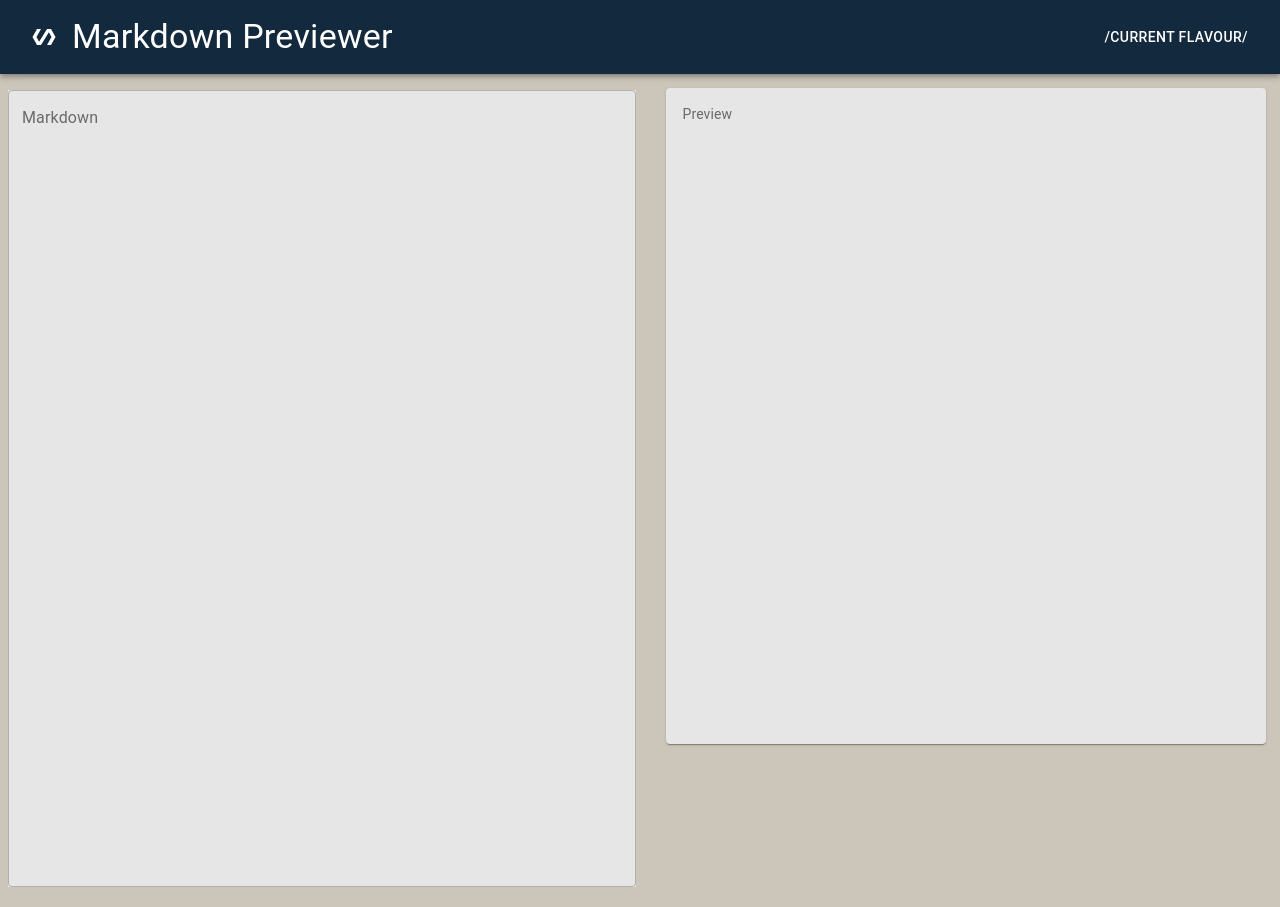
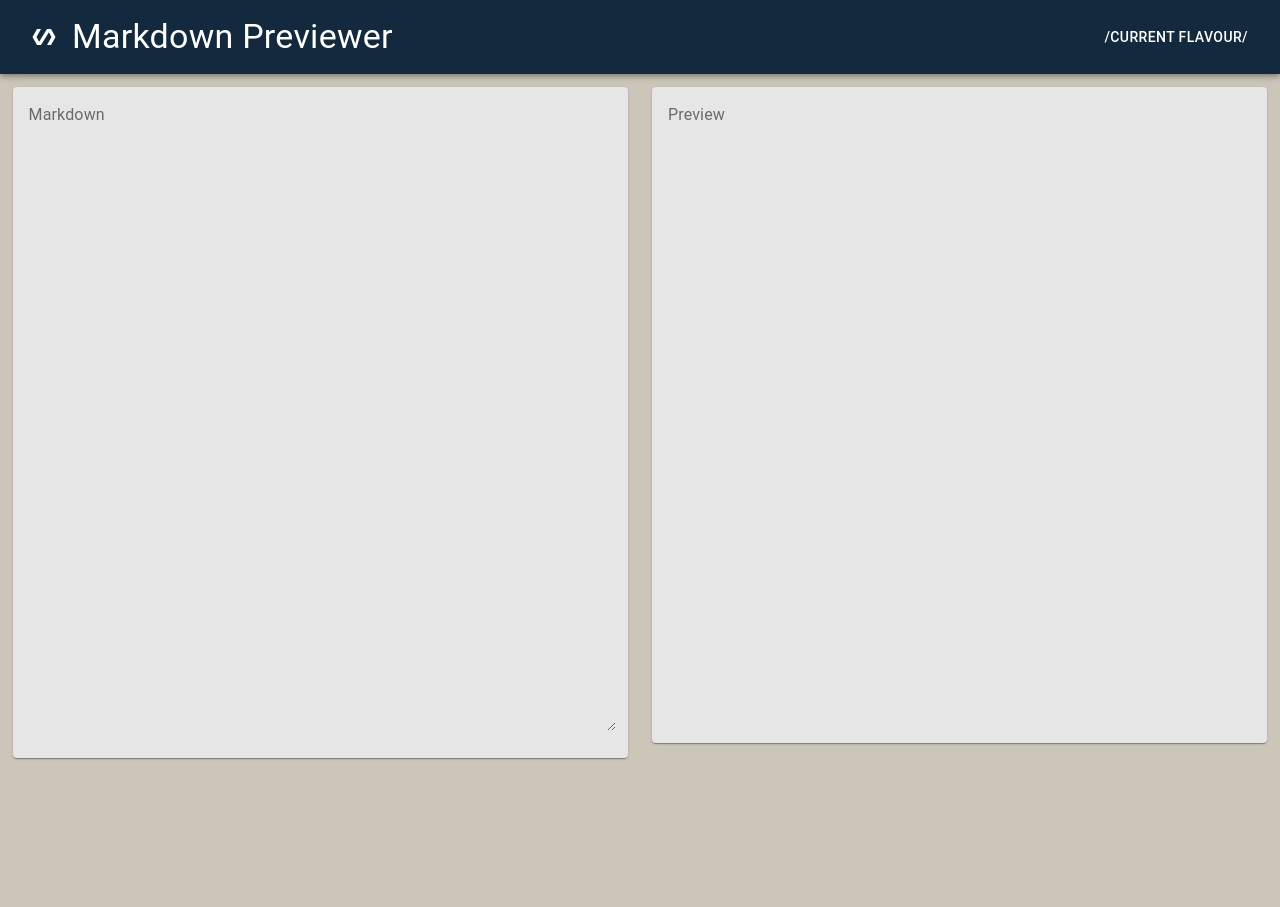
Before and after one commit to Haelmorn/md-preview, a React (Create React App) app: page / in a window 1280 px wide. After the commit the page ends 800 px from the top, so only its background shows below. Built offline with nearby package versions, Linux system fonts and the light colour scheme.

Commit message:
Changed material-ui Textarea to Card containing HTML textarea; visual tweaks

```diff
--- a/src/index.css
+++ b/src/index.css
@@ -27,16 +27,24 @@ pre {
 }
 
 #preview-card {
-  margin: 2.3%;
+  margin: 2% 2% 2% 0%;
   background-color: #e6e6e6;
   min-height: 82vh;
-  font-size: 12px;
+  font-size: 14px;
 }
 
-#input-field {
+#markdown-card {
+  margin: 2% 0% 2% 2%;
+  background-color: #e6e6e6;
   min-height: 82vh;
+  font-size: 14px;
 }
 
-#preview-card #input-field {
-  display: table-cell;
+textarea {
+  background-color: #e6e6e6;
+  width: 100%;
+  min-height: 75vh;
+  border: none;
+  overflow: auto;
+  font-size: 14px;
 }
--- a/src/preview.js
+++ b/src/preview.js
@@ -9,18 +9,7 @@ import Typography from '@material-ui/core/Typography';
 const useStyles = makeStyles({
   card: {
     minWidth: 275,
-  },
-  bullet: {
-    display: 'inline-block',
-    margin: '0 2px',
-    transform: 'scale(0.8)',
-  },
-  title: {
-    fontSize: 14,
-  },
-  pos: {
-    marginBottom: 12,
-  },
+  }
 });
 
 marked.setOptions({
--- a/src/textfield.js
+++ b/src/textfield.js
@@ -1,39 +1,32 @@
 import React from 'react';
 import { makeStyles } from '@material-ui/core/styles';
-import TextField from '@material-ui/core/TextField';
+import Card from '@material-ui/core/Card';
+import CardContent from '@material-ui/core/CardContent';
+import Typography from '@material-ui/core/Typography';
 
-const useStyles = makeStyles(theme => ({
-  container: {
-    display: 'flex',
-    flexWrap: 'wrap',
-  },
-  textField: {
-    backgroundColor: '#e6e6e6',
-    marginLeft: theme.spacing(1),
-    marginRight: theme.spacing(1),
-  },
-  input: {
-    flex: 1,
+
+const useStyles = makeStyles({
+  card: {
+    minWidth: 275,
   }
-}));
-
+});
 
 function Textfield(props) {
   const classes = useStyles();
   return (
     <div id='input-field'>
-      <TextField fullWidth
-        multiline
-        rows='40'
-        rowsMax="10000000000"
-        id="outlined-name"
-        label="Markdown"
-        className={classes.textField}
-        value={props.markdown}
-        onChange={props.handleChange}
-        margin="normal"
-        variant="outlined"
-      />
+    <Card className={classes.card} id='markdown-card'>
+      <CardContent>
+      <Typography className={classes.title} color="textSecondary">
+          Markdown
+        </Typography>
+          <textarea
+          value={props.markdown}
+          onChange={props.handleChange}
+          >
+          </textarea>
+      </CardContent>
+    </Card>
     </div>
   )
 };
```
